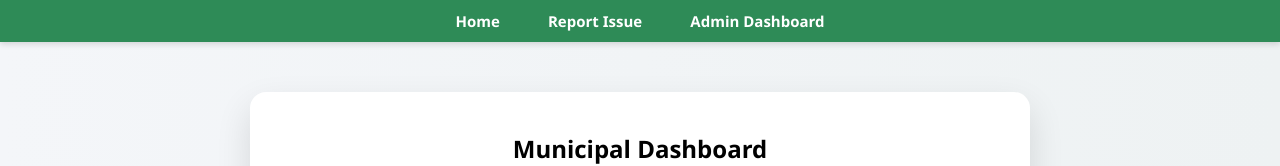
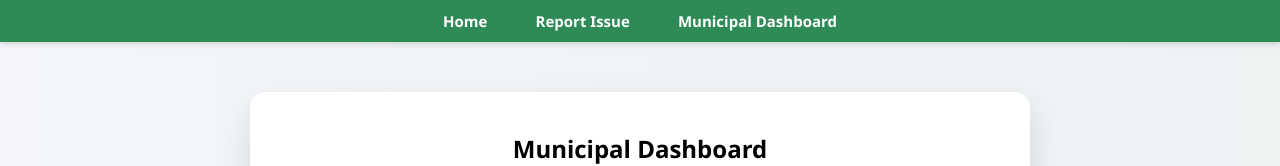
Before and after one commit to Jasinjoji/smartcity-connect-prototype, a plain HTML site: page admin.html in a window 1280 px wide. Shown: the top 166 px of the page. Drawn offline with Linux system fonts and the light colour scheme.

Commit message:
Make report and admin pages match home UI

```diff
--- a/admin.html
+++ b/admin.html
@@ -60,7 +60,7 @@
 <nav>
     <a href="index.html">Home</a>
     <a href="report.html">Report Issue</a>
-    <a href="admin.html">Admin Dashboard</a>
+    <a href="admin.html">Municipal Dashboard</a>
 </nav>
 
 <div class="container">
```
Also changed, not shown: index.html (+1 -1 lines), report.html (+1 -1 lines).
